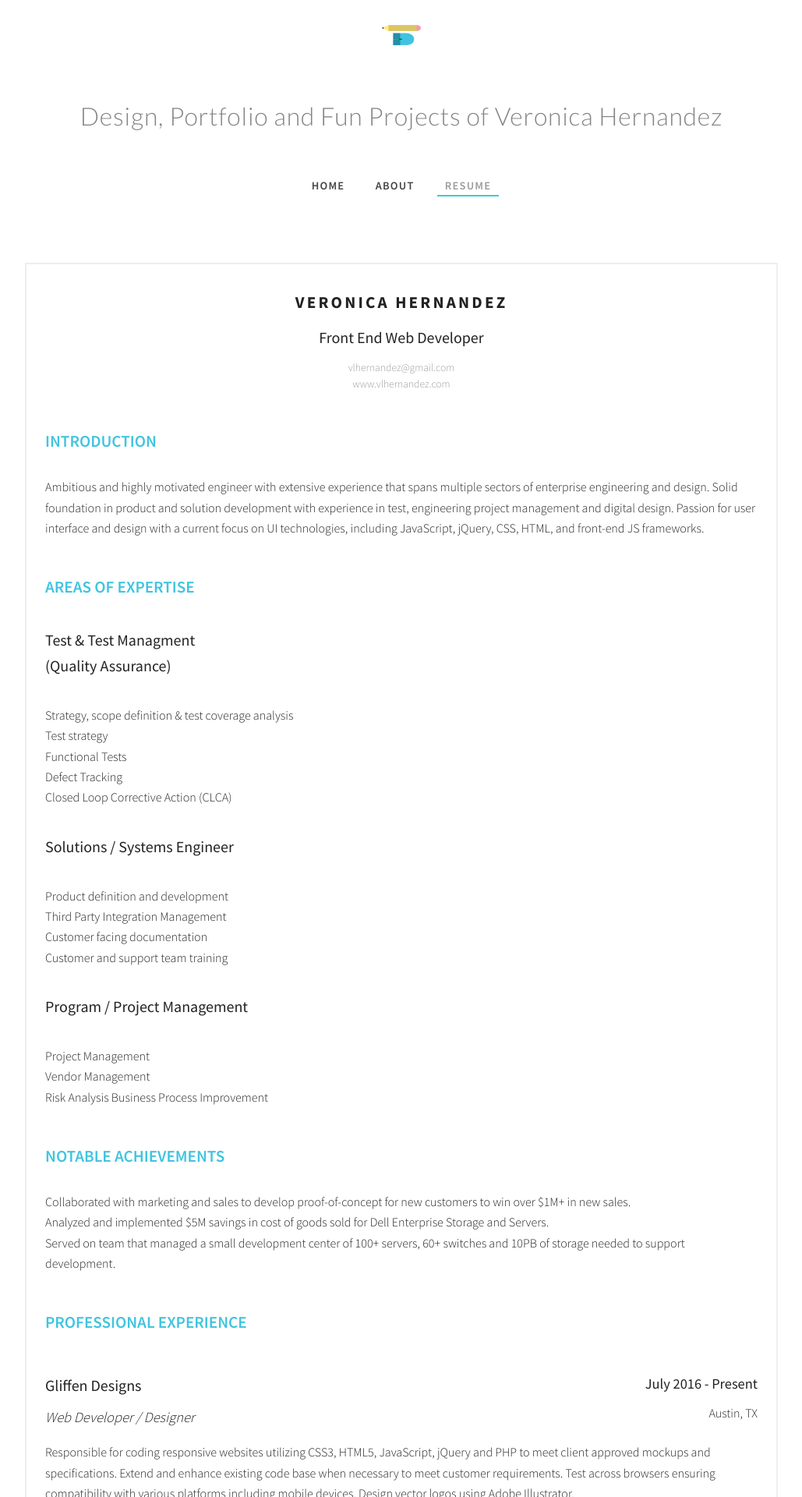
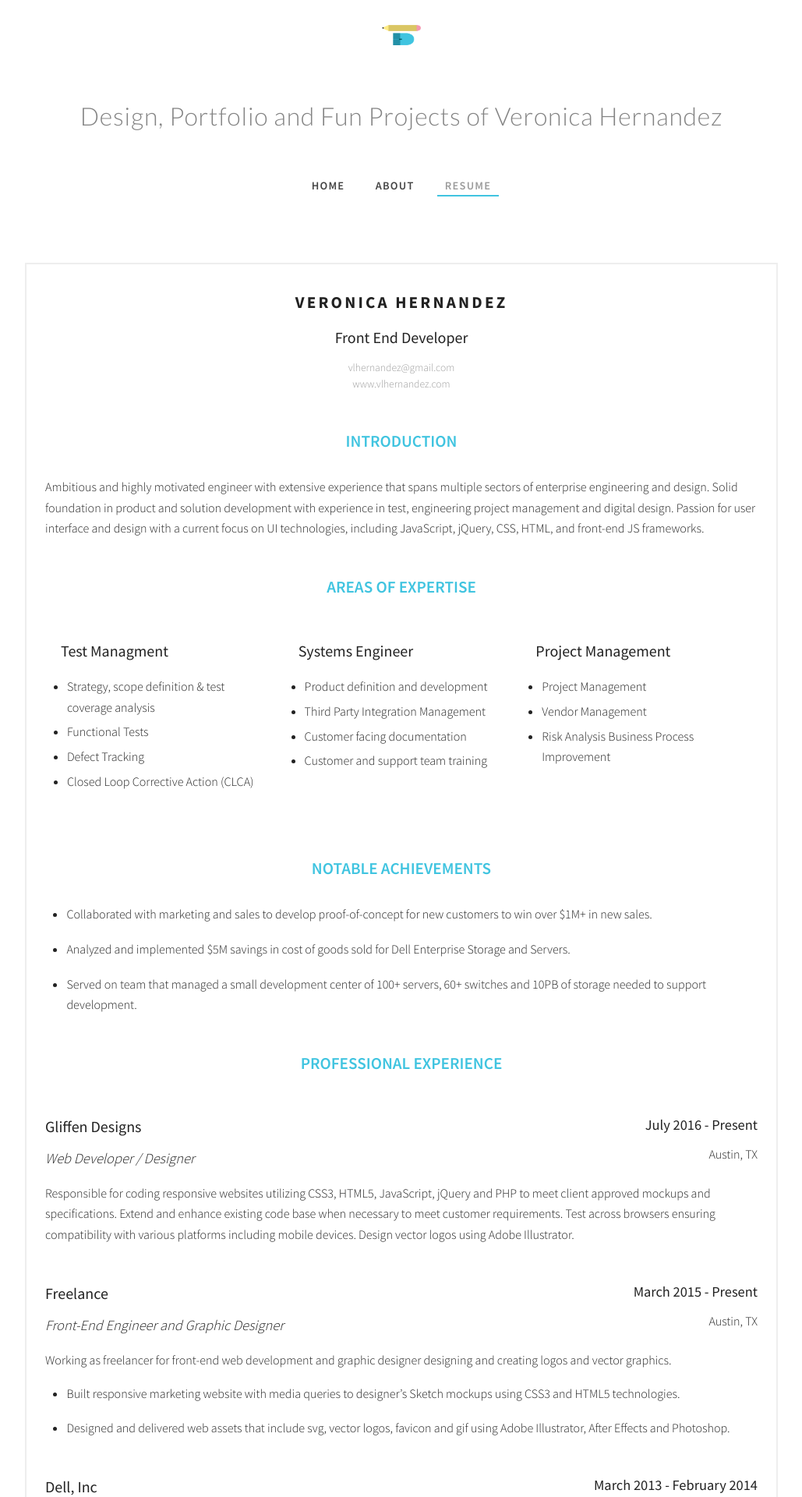
Before and after one commit to vlhernandez/vlhernandez, a Jekyll site: the page built from resume.html, in a window 1280 px wide. Shown: the top 1920 px of the page at 78% size, without its empty margins (125-1154 px from the left). Built offline with Jekyll 4.4.1, drawn with Linux system fonts in a browser that asks for light colours; some web fonts are replaced.

Commit message:
resume content and style updates

```diff
--- a/css/my_main.css
+++ b/css/my_main.css
@@ -24,6 +24,7 @@
 
   ul {
     margin: 1em 0;
+    list-style: none;
     padding: 0;
   }
 
@@ -34,10 +35,6 @@
   h5 {
     font-size: 1.25em;
     font-weight: 400;
-  }
-
-  ul li {
-    list-style: none;
   }
 
   a {
@@ -262,9 +259,11 @@
   .page-container {
     padding: 1em;
   }
+
   .col-content {
     padding: 1em;
   }
+
   .secondary.col {
     background: whitesmoke;
   }
@@ -362,6 +361,7 @@
   .education h4,
   .skills h4,
   .service h4 {
+    text-align: center;
     text-transform: uppercase;
     font-weight: 600;
     color: #40c4e0;
@@ -369,10 +369,30 @@
   }
 
 
+  .expertise li,
+  .achievements li,
+  .edu-excerpt li {
+    list-style-type: disc;
+    margin-left: 3%;
+    margin-bottom: 2%;
+  }
+
+
+  .expertise-content {
+    display: flex;
+    flex-direction: column;
+  }
+
+  .expertise-content h5 {
+    margin-top: 0;
+    margin-bottom: .5em;
+  }
+
   .job-location,
   .job-description {
     display: none;
   }
+
 
   .job-dates {
     display: inline;
@@ -401,6 +421,10 @@
 
   .emphasis {
     font-weight: 400;
+  }
+
+  .edu-excerpt {
+    margin-top: 1em;
   }
 
 /* ==========================================================================
@@ -487,6 +511,16 @@ footer a {
 
   .page-body p:first-child {
     margin-top: 0;
+  }
+
+  .expertise-content {
+    flex-direction: row;
+    justify-content: space-between;
+  }
+
+  .expertise-col {
+    width: 30%;
+    margin: 20px;
   }
 }
 
--- a/resume.html
+++ b/resume.html
@@ -8,7 +8,7 @@ permalink: /resume/
   <section class="resume-header">
     <div class="resume-name resume-title">
       <h4>Veronica Hernandez</h4>
-      <h5>Front End Web Developer</h5>
+      <h5>Front End Developer</h5>
     </div>
     <div class="resume-contact">
       <ul>
@@ -24,36 +24,37 @@ permalink: /resume/
   </section>
 
   <section class="expertise">
-    <span class="col">
       <h4>Areas of Expertise</h4>
-      <h5>Test &amp; Test Managment <br/> (Quality Assurance)</h5>
+      <div class="expertise-content">
+      <div class="expertise-col">
+        <h5>Test Managment</h5>
         <ul>
           <li>Strategy, scope definition &amp; test coverage analysis</li>
-        <li>Test strategy</li>
           <li>Functional Tests</li>
           <li>Defect Tracking</li>
           <li>Closed Loop Corrective Action (CLCA)</li>
         </ul>
-    </span>
+      </div>
 
-    <span class="col">
-      <h5>Solutions / Systems Engineer</h5>
+      <div class="expertise-col">
+        <h5>Systems Engineer</h5>
         <ul>
           <li>Product definition and development</li>
           <li>Third Party Integration Management</li>
           <li>Customer facing documentation</li>
           <li>Customer and support team training</li>
         </ul>
-    </span>
+      </div>
 
-    <span class="col">
-      <h5>Program / Project Management</h5>
+      <div class="expertise-col">
+        <h5>Project Management</h5>
         <ul>
           <li>Project Management</li>
           <li>Vendor Management</li>
           <li>Risk Analysis Business Process Improvement</li>
         </ul>
-    </span>
+    </div>
+    </div>
   </section>
 
   <section class="achievements">
```
Lines whose indentation alone changed are shown as unchanged.
